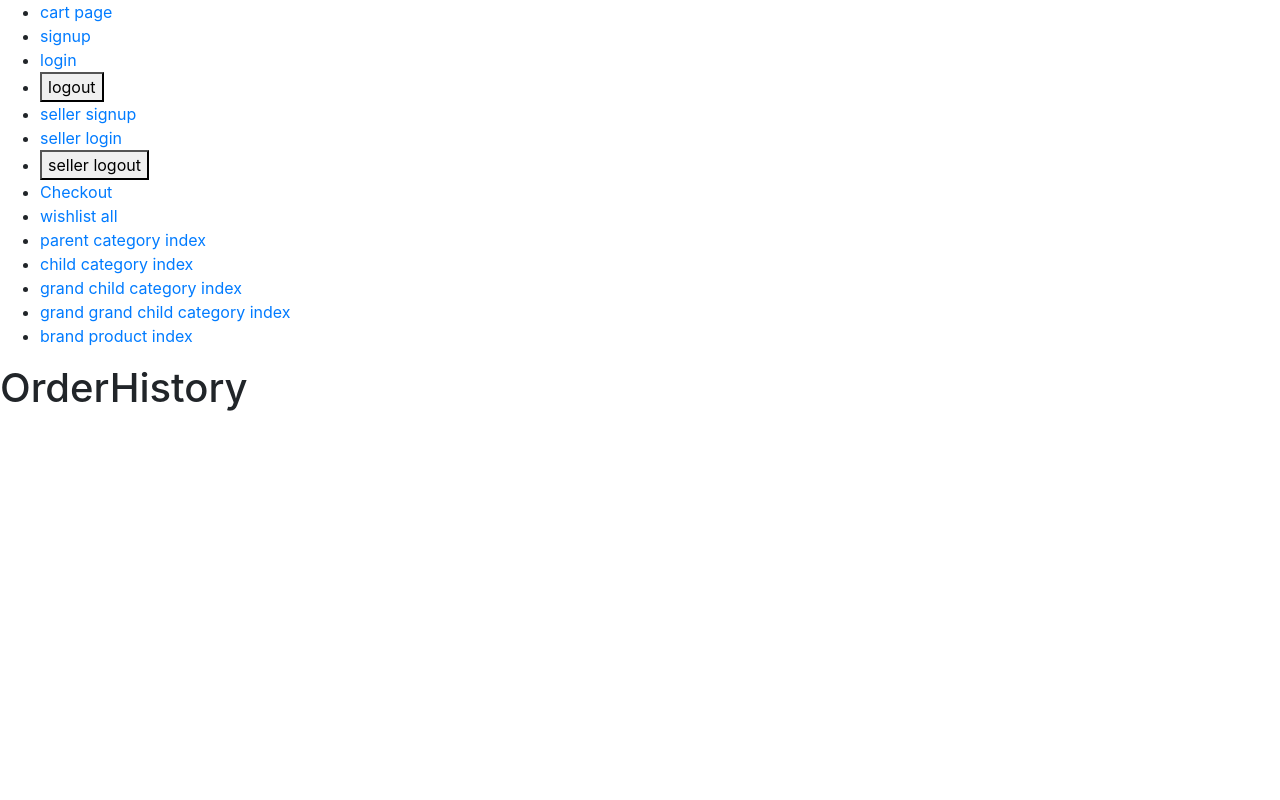
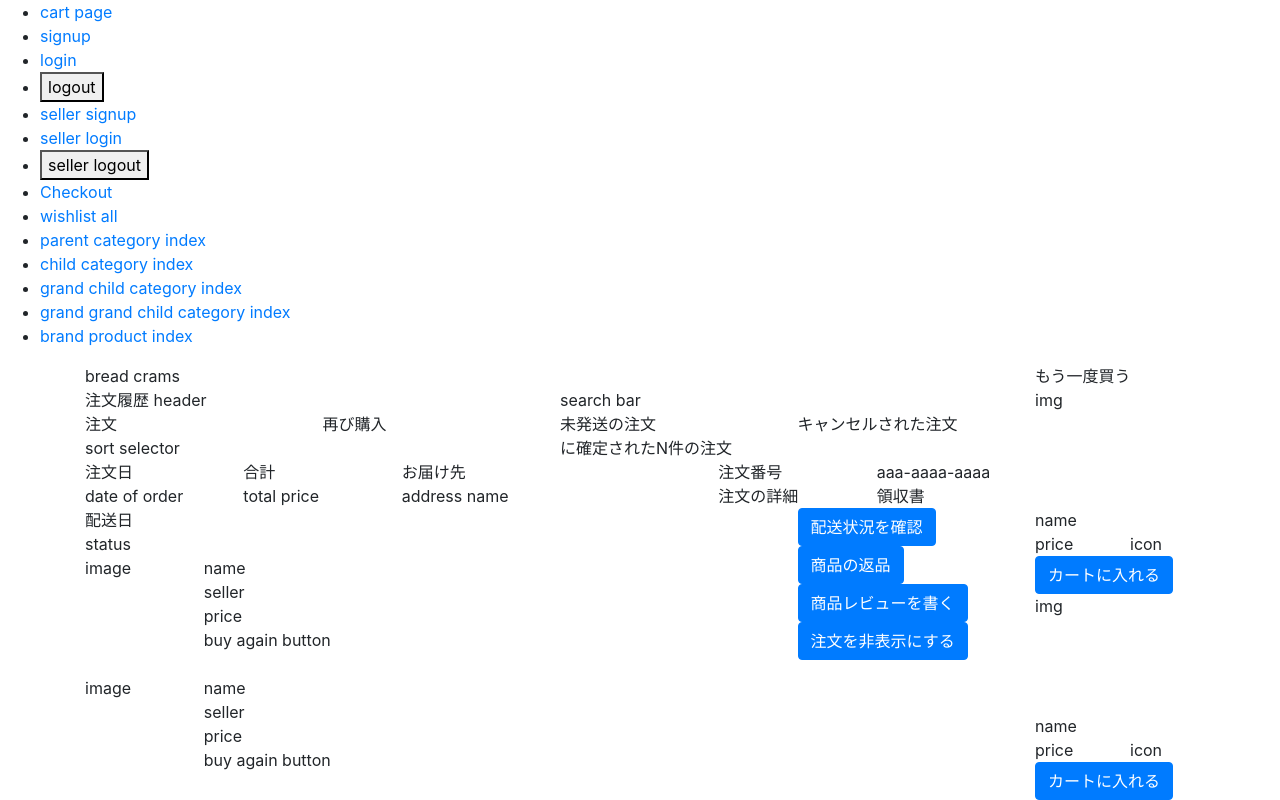
Before and after one commit to XX989tmx/amazon_clone_clientside, a React (Create React App) app: page /account/order-history in a window 1280 px wide. Shown: the part 384-1184 px from the top of the page. Before the commit the page ends 804 px from the top, so only its background shows below. Built offline with nearby package versions, Linux system fonts and the light colour scheme; no server answers.

Commit message:
adds basic structure to order history page

```diff
--- a/src/accounts/order-history/pages/OrderHistory.js
+++ b/src/accounts/order-history/pages/OrderHistory.js
@@ -1,5 +1,6 @@
 import Axios from "axios";
 import React, { useContext, useEffect, useState } from "react";
+import reactBootstrap, { Row, Col, Container, Button } from "react-bootstrap";
 import { AuthContext } from "../../../shared/context/auth-context";
 
 const OrderHistory = () => {
@@ -22,7 +23,224 @@ const OrderHistory = () => {
   }, []);
   return (
     <div>
-      <h1>OrderHistory</h1>
+      <Container fluid="md">
+        <Row>
+          <Col xs={12} md={12} lg={10}>
+            <Row>
+              <Col>bread crams</Col>
+            </Row>
+            <Row>
+              <Col md={6}>注文履歴 header</Col>
+              <Col md={6}>search bar</Col>
+            </Row>
+            <Row>
+              <Col xs={3} md={3}>
+                注文
+              </Col>
+              <Col xs={3} md={3}>
+                再び購入
+              </Col>
+              <Col xs={3} md={3}>
+                未発送の注文
+              </Col>
+              <Col xs={3} md={3}>
+                キャンセルされた注文
+              </Col>
+            </Row>
+            <Row>
+              <Col>sort selector</Col>
+              <Col>に確定されたN件の注文</Col>
+            </Row>
+            <Row>
+              <Col>
+                <Row>
+                  <Col>
+                    <Row>
+                      <Col xs={6} lg={2}>
+                        <Row>
+                          <Col>注文日</Col>
+                        </Row>
+                        <Row>
+                          <Col>date of order</Col>
+                        </Row>
+                      </Col>
+                      <Col xs={6} lg={2}>
+                        <Row>
+                          <Col>合計</Col>
+                        </Row>
+                        <Row>
+                          <Col>total price</Col>
+                        </Row>
+                      </Col>
+                      <Col xs={6} lg={4}>
+                        <Row>
+                          <Col>お届け先</Col>
+                        </Row>
+                        <Row>
+                          <Col>address name</Col>
+                        </Row>
+                      </Col>
+                      <Col xs={6} lg={4}>
+                        <Row>
+                          <Col>注文番号</Col>
+                          <Col>aaa-aaaa-aaaa</Col>
+                        </Row>
+                        <Row>
+                          <Col>注文の詳細</Col>
+                          <Col>領収書</Col>
+                        </Row>
+                      </Col>
+                    </Row>
+                  </Col>
+                </Row>
+                <Row>
+                  <Col>
+                    <Row>
+                      <Col xs={8} md={9}>
+                        <Row>
+                          <Col>
+                            <Row>
+                              <Col>配送日</Col>
+                            </Row>
+                            <Row>
+                              <Col>status</Col>
+                            </Row>
+                          </Col>
+                        </Row>
+                        <Row>
+                          <Col>
+                            <Row>
+                              <Col md={2}>
+                                <Row>
+                                  <Col style={{ height: "120px" }}>image</Col>
+                                </Row>
+                              </Col>
+                              <Col md={10}>
+                                <Row>
+                                  <Col>name</Col>
+                                </Row>
+                                <Row>
+                                  <Col>seller</Col>
+                                </Row>
+                                <Row>
+                                  <Col>price</Col>
+                                </Row>
+                                <Row>
+                                  <Col>buy again button</Col>
+                                </Row>
+                              </Col>
+                            </Row>
+
+                            <Row>
+                              <Col md={2}>
+                                <Row>
+                                  <Col style={{ height: "120px" }}>image</Col>
+                                </Row>
+                              </Col>
+                              <Col md={10}>
+                                <Row>
+                                  <Col>name</Col>
+                                </Row>
+                                <Row>
+                                  <Col>seller</Col>
+                                </Row>
+                                <Row>
+                                  <Col>price</Col>
+                                </Row>
+                                <Row>
+                                  <Col>buy again button</Col>
+                                </Row>
+                              </Col>
+                            </Row>
+                          </Col>
+                        </Row>
+                      </Col>
+                      <Col xs={4} md={3}>
+                        <Row>
+                          <Col>
+                            <Button>配送状況を確認</Button>
+                          </Col>
+                        </Row>
+                        <Row>
+                          <Col>
+                            <Button>商品の返品</Button>
+                          </Col>
+                        </Row>
+
+                        <Row>
+                          <Col>
+                            <Button>商品レビューを書く</Button>
+                          </Col>
+                        </Row>
+                        <Row>
+                          <Col>
+                            <Button>注文を非表示にする</Button>
+                          </Col>
+                        </Row>
+                      </Col>
+                    </Row>
+                  </Col>
+                </Row>
+              </Col>
+            </Row>
+          </Col>
+          <Col xs={12} md={12} lg={2}>
+            <Row>
+              <Col>
+                <Row>
+                  <Col>もう一度買う</Col>
+                </Row>
+                <Row>
+                  <Col>
+                    <Row>
+                      <Col xs={12} md={12}>
+                        <Row>
+                          <Col style={{ height: "120px" }}>img</Col>
+                        </Row>
+                      </Col>
+                      <Col xs={12} md={12}>
+                        <Row>
+                          <Col>name</Col>
+                        </Row>
+                        <Row>
+                          <Col>price</Col>
+                          <Col>icon</Col>
+                        </Row>
+                        <Row>
+                          <Col>
+                            <Button>カートに入れる</Button>
+                          </Col>
+                        </Row>
+                      </Col>
+                    </Row>
+                    <Row>
+                      <Col xs={12} md={12}>
+                        <Row>
+                          <Col style={{ height: "120px" }}>img</Col>
+                        </Row>
+                      </Col>
+                      <Col xs={12} md={12}>
+                        <Row>
+                          <Col>name</Col>
+                        </Row>
+                        <Row>
+                          <Col>price</Col>
+                          <Col>icon</Col>
+                        </Row>
+                        <Row>
+                          <Col>
+                            <Button>カートに入れる</Button>
+                          </Col>
+                        </Row>
+                      </Col>
+                    </Row>
+                  </Col>
+                </Row>
+              </Col>
+            </Row>
+          </Col>
+        </Row>
+      </Container>
     </div>
   );
 };
```
